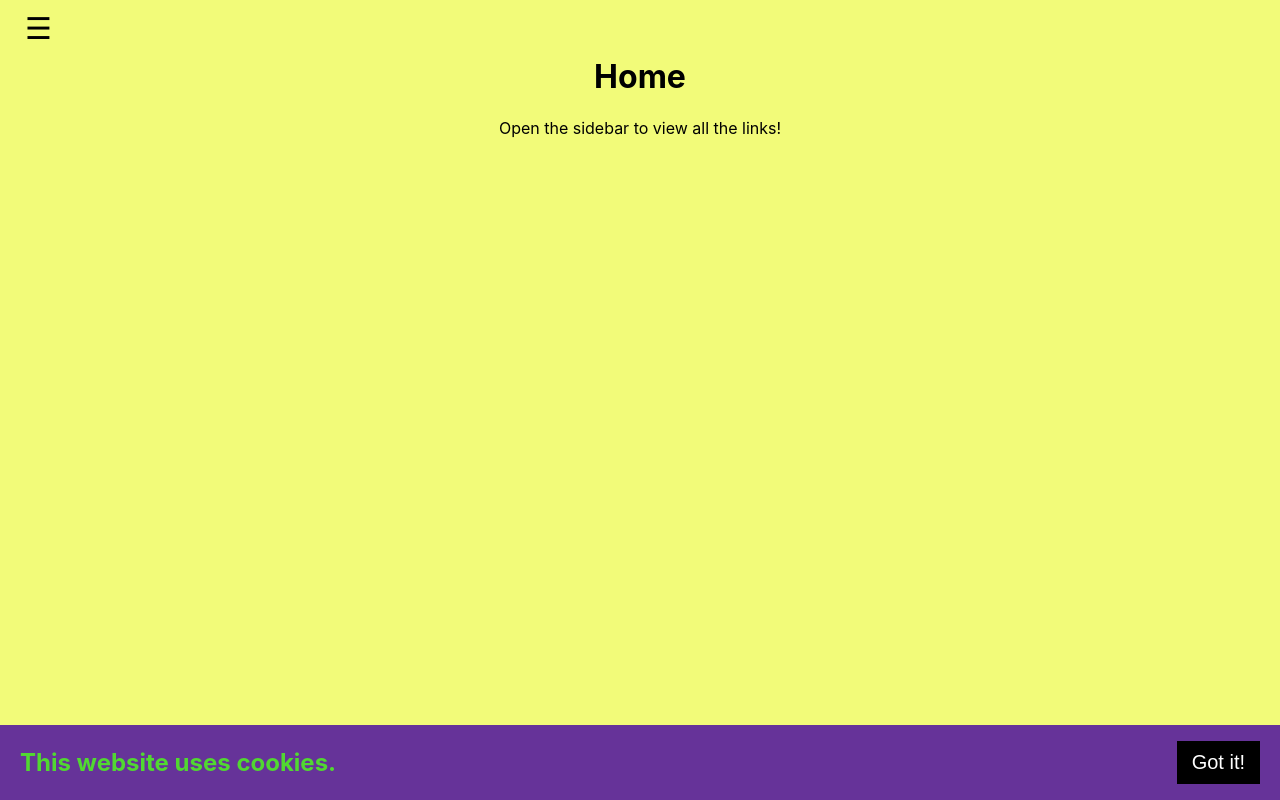
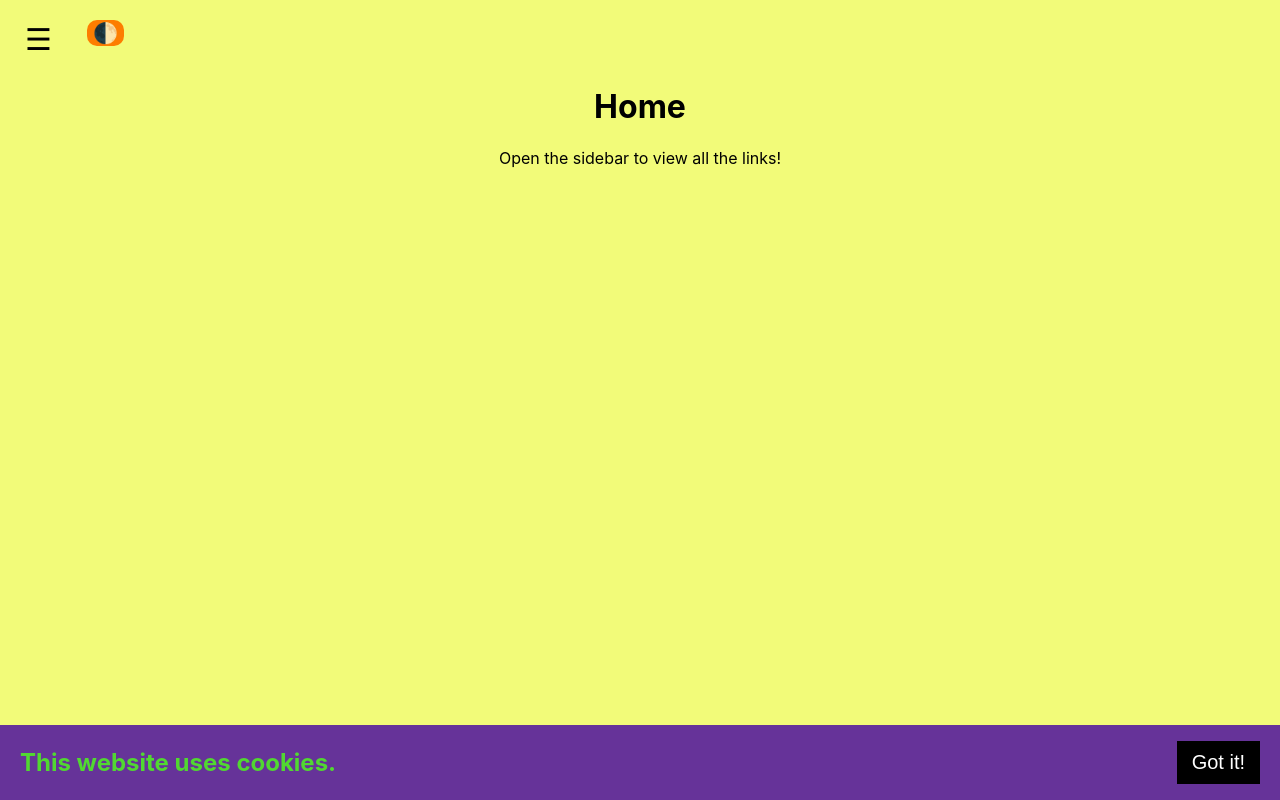
Before and after one commit to iamlana/React-PokeAPI-App, a React (Create React App) app: page / in a window 1280 px wide. Built offline with nearby package versions, Linux system fonts and the light colour scheme.

Commit message:
Add dark mode to Application

```diff
--- a/src/App.js
+++ b/src/App.js
@@ -2,7 +2,7 @@ import React from 'react';
 import {
   BrowserRouter as Router,
   Switch,
-  Route,
+  Route
 } from "react-router-dom";
 import { SideBar } from "./components/SideBar"
 import { Home } from "./components/Home"
@@ -15,13 +15,15 @@ import { TypeDetails } from "./components/TypeDetails"
 import { FavoritePokemons } from "./components/FavoritePokemons"
 import { FavoritesProvider } from './components/favorites';
 import { CookieNotification } from './components/CookieNotification';
+import { DarkMode, ModeProvider } from './components/DarkMode';
 
 export function App() {
   return (
-    <FavoritesProvider>
-      <Router>
-        <div className="App">
+      <FavoritesProvider>
+        <ModeProvider>
+        <Router>
           <SideBar />
+          <DarkMode />
           <Switch>
             <Route path="/" exact component={Home} />
             <Route path="/pokemon" exact component={Pokemons} />
@@ -33,8 +35,8 @@ export function App() {
             <Route path="/type/:id" component={TypeDetails} />
           </Switch>
           <CookieNotification />
-        </div>
-      </Router>
-    </FavoritesProvider>
+        </Router>
+        </ModeProvider>
+      </FavoritesProvider>
   );
 }
--- /dev/null
+++ b/src/components/DarkMode.js
@@ -0,0 +1,58 @@
+import React, { useState, createContext, useEffect, useContext } from 'react';
+
+function setInitialMode(darkMode) {
+  const value = JSON.stringify(darkMode)
+  localStorage.setItem('dark', value)
+}
+
+function getInitialMode() {
+  const savedMode = JSON.parse(localStorage.getItem('dark'))
+  return savedMode || false
+}
+
+const ModeContext = createContext()
+
+export function ModeProvider({ children }) {
+  const [darkMode, setDarkMode] = useState(getInitialMode)
+  useEffect(() => {
+    setInitialMode(darkMode)
+  }, [darkMode])
+
+  return (
+    <ModeContext.Provider value={{ darkMode, setDarkMode }}>
+      {children}
+    </ModeContext.Provider>
+  )
+}
+
+
+export function DarkMode() {
+  const { darkMode, setDarkMode } = useContext(ModeContext)
+
+  function addDarkMode() {
+    setDarkMode(true)
+    document.body.classList.add('dark-mode')
+  }
+
+  function removeDarkMode() {
+    setDarkMode(false)
+    document.body.classList.remove('dark-mode')
+
+  }
+  function toggleMode() {
+    if (!darkMode) {
+      addDarkMode()
+    } else {
+      removeDarkMode()
+    }
+  }
+
+  return (
+    <>
+      <button
+        onClick={() => toggleMode()}>
+        {darkMode ? "🌞" : "🌓"}
+      </button>
+    </>
+  )
+}
--- a/src/styles/index.css
+++ b/src/styles/index.css
@@ -12,10 +12,7 @@ body {
 .page {
   text-align: center;
 }
-/* body{
-  background: url('./pokemon-world-red-blue.jpg');
-  background-size: cover;
-} */
+
 h1{
   text-align: center;
 }
@@ -124,9 +121,19 @@ a:hover{
 .Card-info:hover{
   background-color:rgb(253,125,0);
 }
+
+.dark-mode{
+  background-color:rgb(57,57,74);
+  color: rgb(239,105,104);
+  border: 1px solid rgb(148,148,164)
+}
 /* rgb(0,75,163)
 rgb(0,49,131)
 rgb(253,125,0)
 rgb(234,186,3)
 rgb(242,251,121)
+
+rgb(57,57,74)
+rgb(239,105,104)
+rgb(148,148,164)
  */
```
Also changed, not shown: src/index.js (line endings or trailing spaces), src/styles/pokemon-world-red-blue.jpg (deleted).
